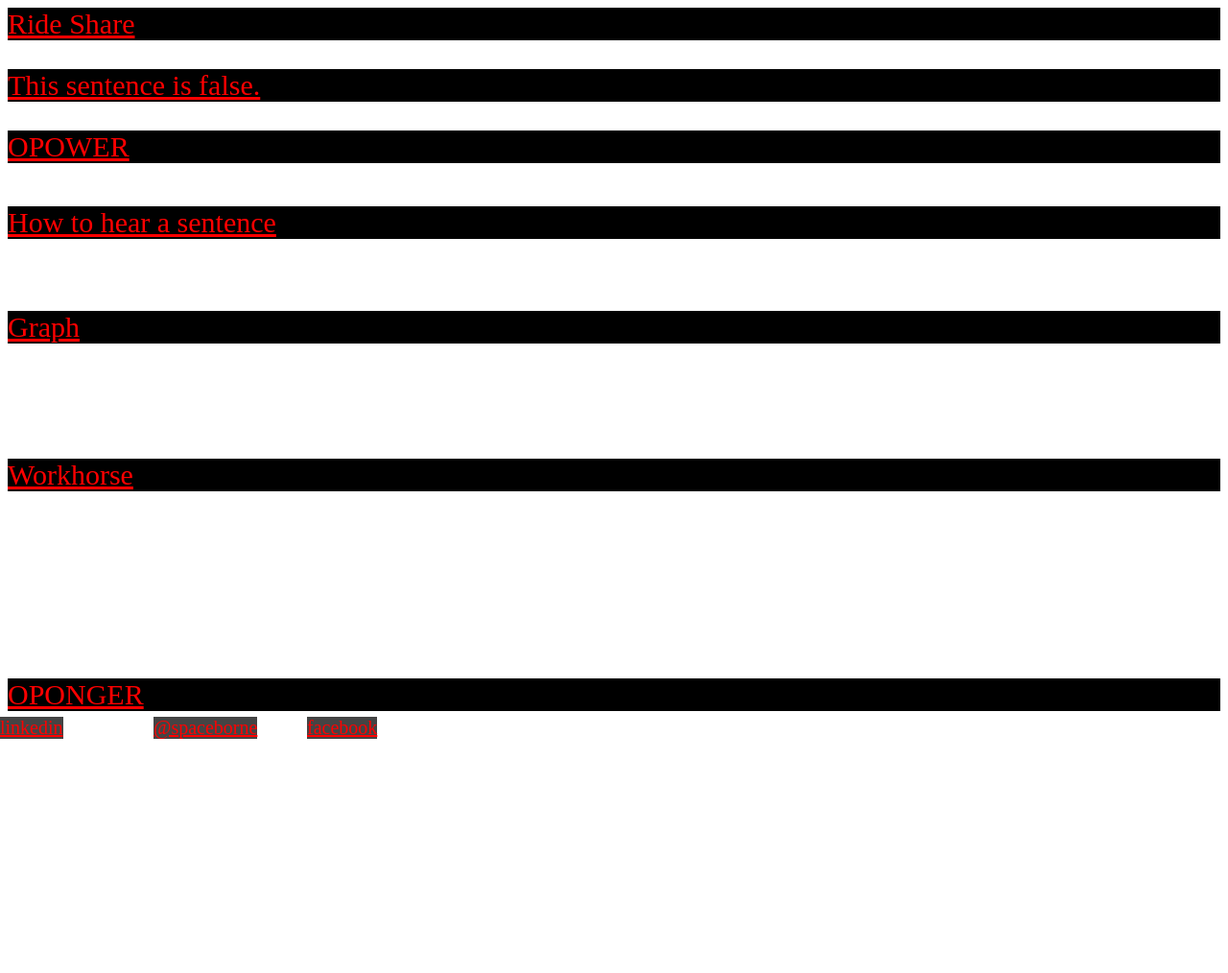
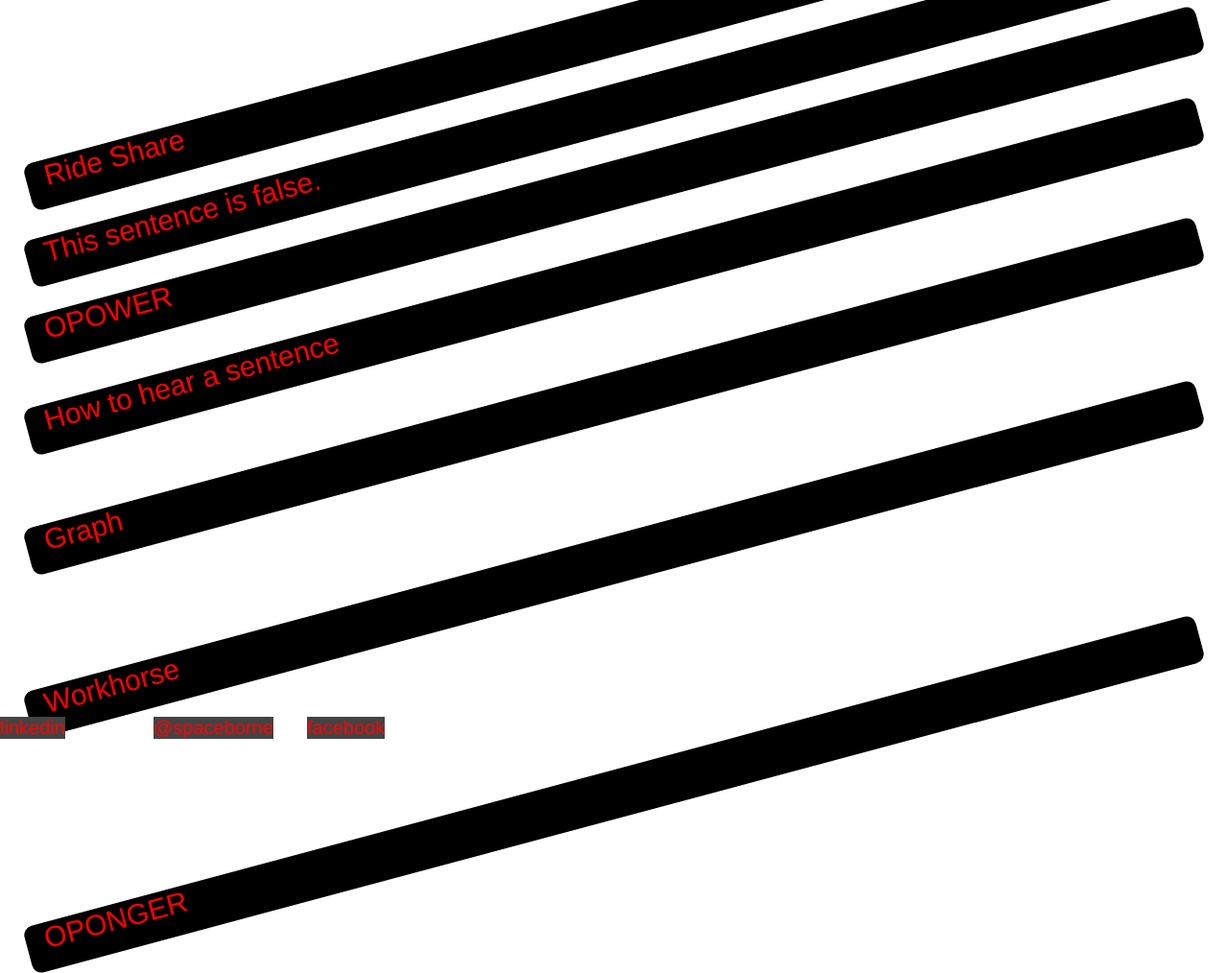
Before and after one commit to yoni/heyitsyoni, a plain HTML site: page index.html in a window 1280 px wide. Shown: the whole page at 96% size. Drawn offline with Linux system fonts and the light colour scheme.

Commit message:
styling and favicons

```diff
--- a/styles.css
+++ b/styles.css
@@ -1,5 +1,6 @@
 body {
   font-size:30px;
+  font-family: Helvetica, Verdana, sans-serif;
 }
 
 p {
@@ -12,9 +13,20 @@ p {
   font-size: 20px
 }
 
+.fib p {
+  height: 50px;
+  -moz-border-radius: 10px 10px 10px 10px;
+  border-radius: 10px 10px 10px 10px;
+  text-indent: 20px;
+  -webkit-transform: rotate(-15deg);
+  -moz-transform: rotate(-15deg);
+}
+
+a {
+  text-decoration:none
+}
+
 a:link {color:#FF0000;}      /* unvisited link */
 a:visited {color:#00FF00;}  /* visited link */
 a:hover {color:#AA00FF;}  /* mouse over link */
 a:active {color:#0000FF;}  /* selected link */
-
-@font-face { font-family: 'Proxima_Nova'; src: url(fonts/Proxima_Nova_Bold-webfont.svg); }
```
Also changed, not shown: favicon.gif (added), favicon.ico (added).
